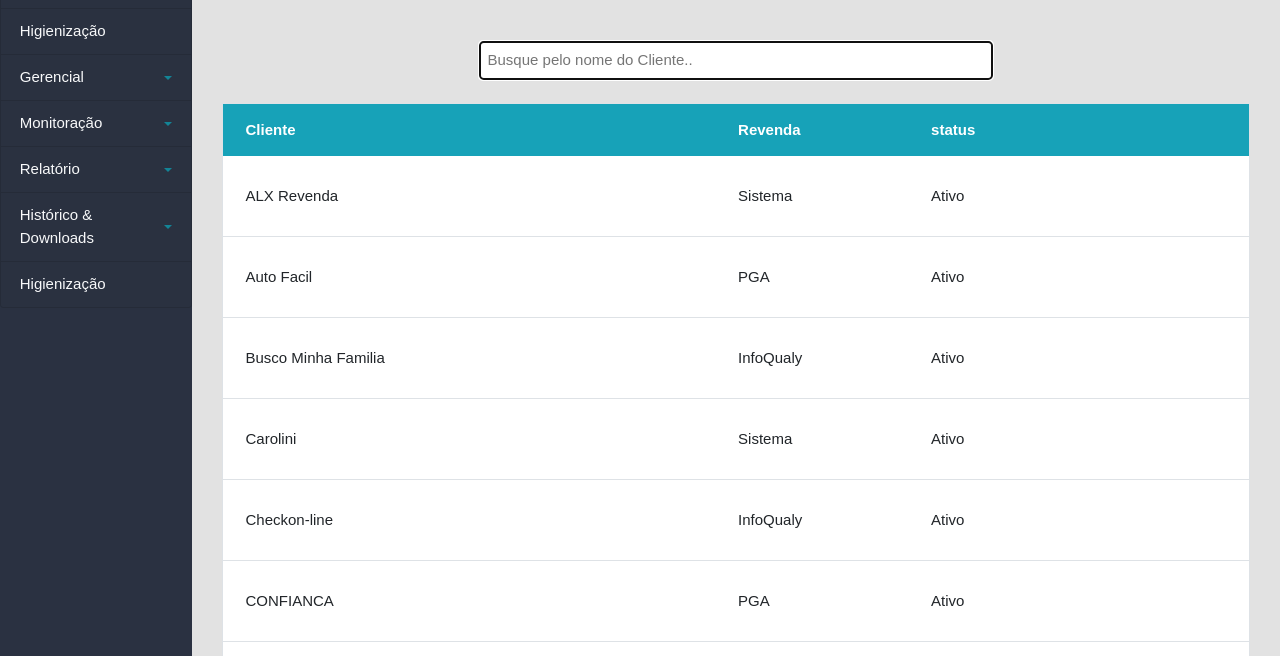
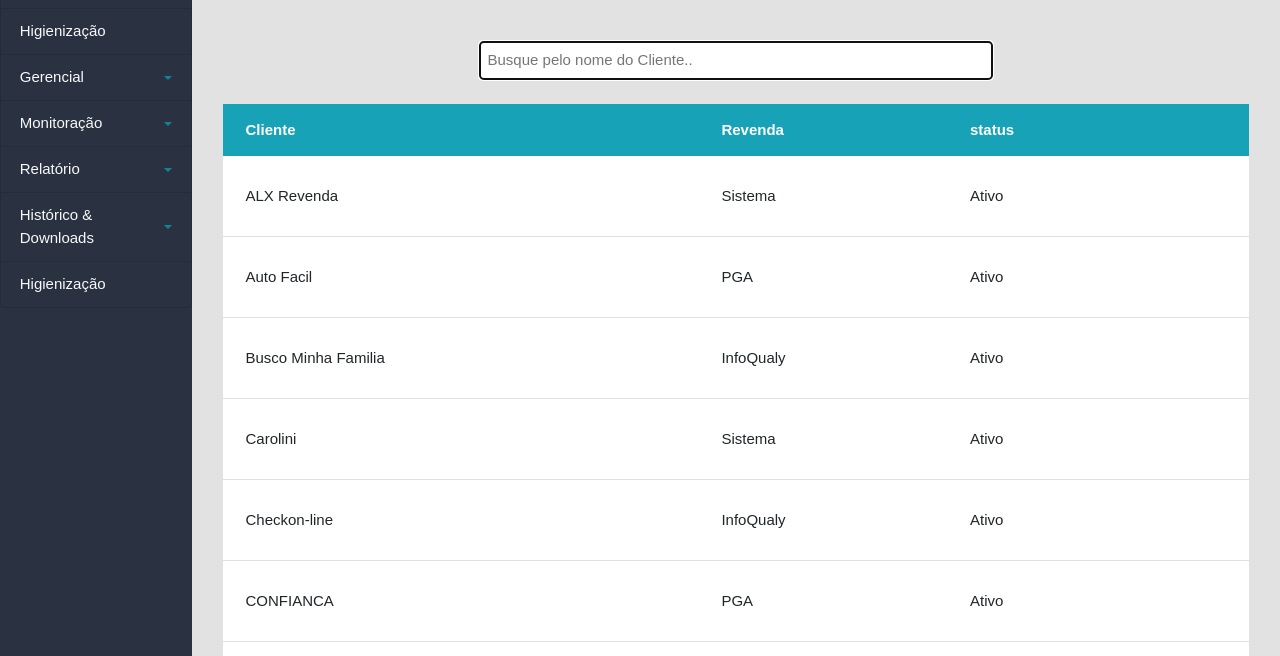
Before and after one commit to flores-joice/DataWashHtml, a plain HTML site: page Pages/gerencial/contas.html in a window 1280 px wide. Shown: the part 144-800 px from the top of the page. Drawn offline with nearby package versions, Linux system fonts and the light colour scheme; a web font is replaced by a local one.

Commit message:
modificando hover de tabela em gerenciamento de conta

```diff
--- a/Pages/gerencial/contas.html
+++ b/Pages/gerencial/contas.html
@@ -40,6 +40,7 @@
       $('#meuInput').trigger('focus')
     })
   </script>
+
   <nav
     class="navbar navbar-light bg-light nav-horizontal align-items-center fixed-top d-flex justify-content-between shadow"
     onChange={this.tokenChange}>
@@ -223,9 +224,9 @@
 
               <table id="myTable" class="w-100 border redound bg-white">
                 <tr class="header bg-info redound">
-                  <th class="text-white py-3 pl-4" style="width:40%;">Cliente</th>
-                  <th class="text-white py-3 " style="width:15%;">Revenda</th>
-                  <th class="text-white py-3 " style="width:15%;">status</th>
+                  <th class="text-white py-3 pl-4" style="width:50%;">Cliente</th>
+                  <th class="text-white py-3 " style="width:25%;">Revenda</th>
+                  <th class="text-white py-3 " style="width:25%;">status</th>
                 </tr>
                 <tr class="line-buttons border-bottom">
                   <td class="pl-4">ALX Revenda</td>
--- a/SASS/index.scss
+++ b/SASS/index.scss
@@ -328,7 +328,7 @@ body{
       opacity: 0;
     }
 
-    & .progress, .box-absolute {
+    & .progress, .box-absolute, .texto {
       display: none !important;
     }
     & .buttons, .buttons-historico, .buttons-historico_mailing {
@@ -339,7 +339,7 @@ body{
 }
 
 .buttons{
-  top: 20px;
+  top: 0px;
   bottom: 0;
   left: 0;
   right: 0;
```
Also changed, not shown: SASS/index.css.
